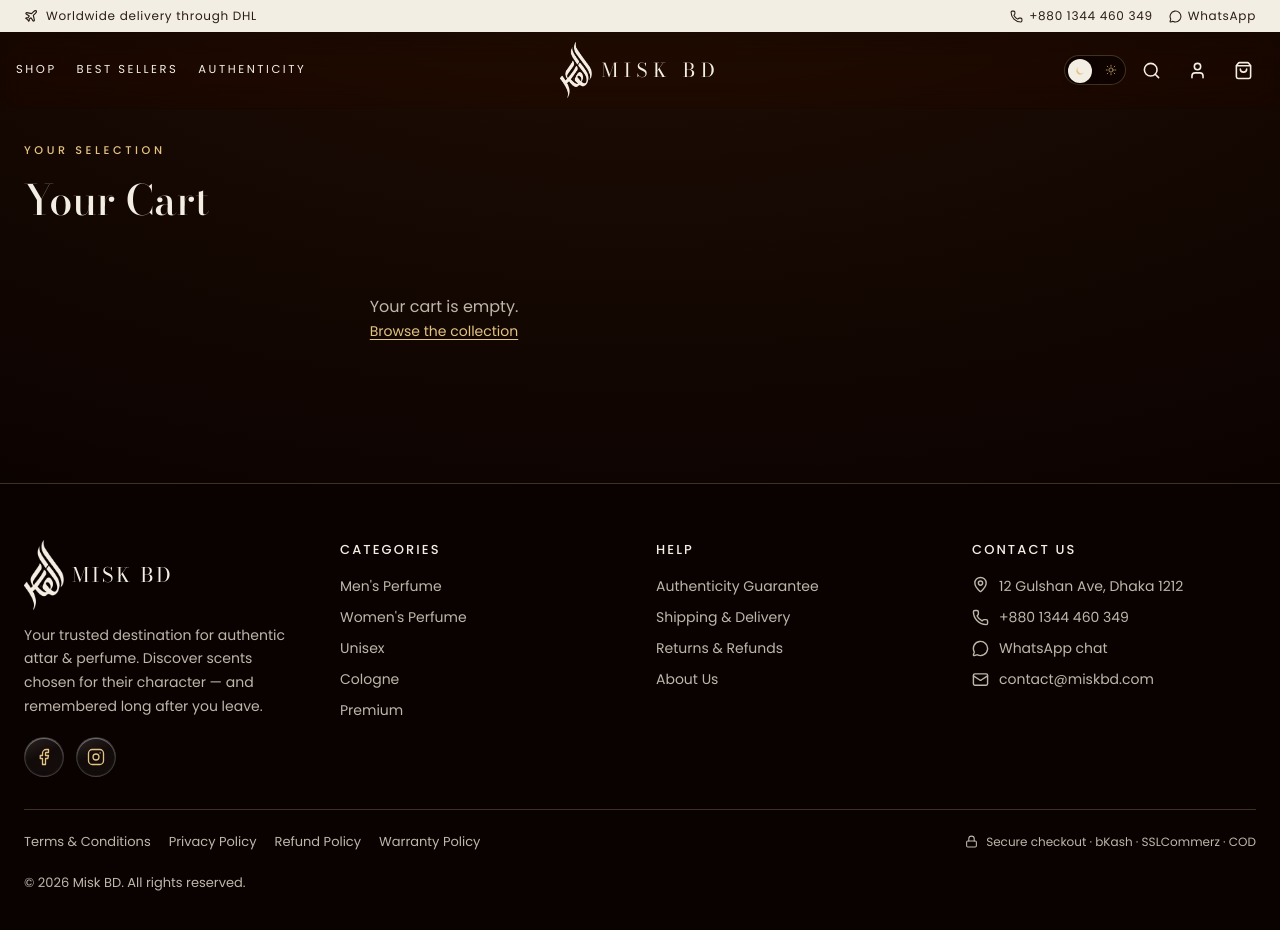
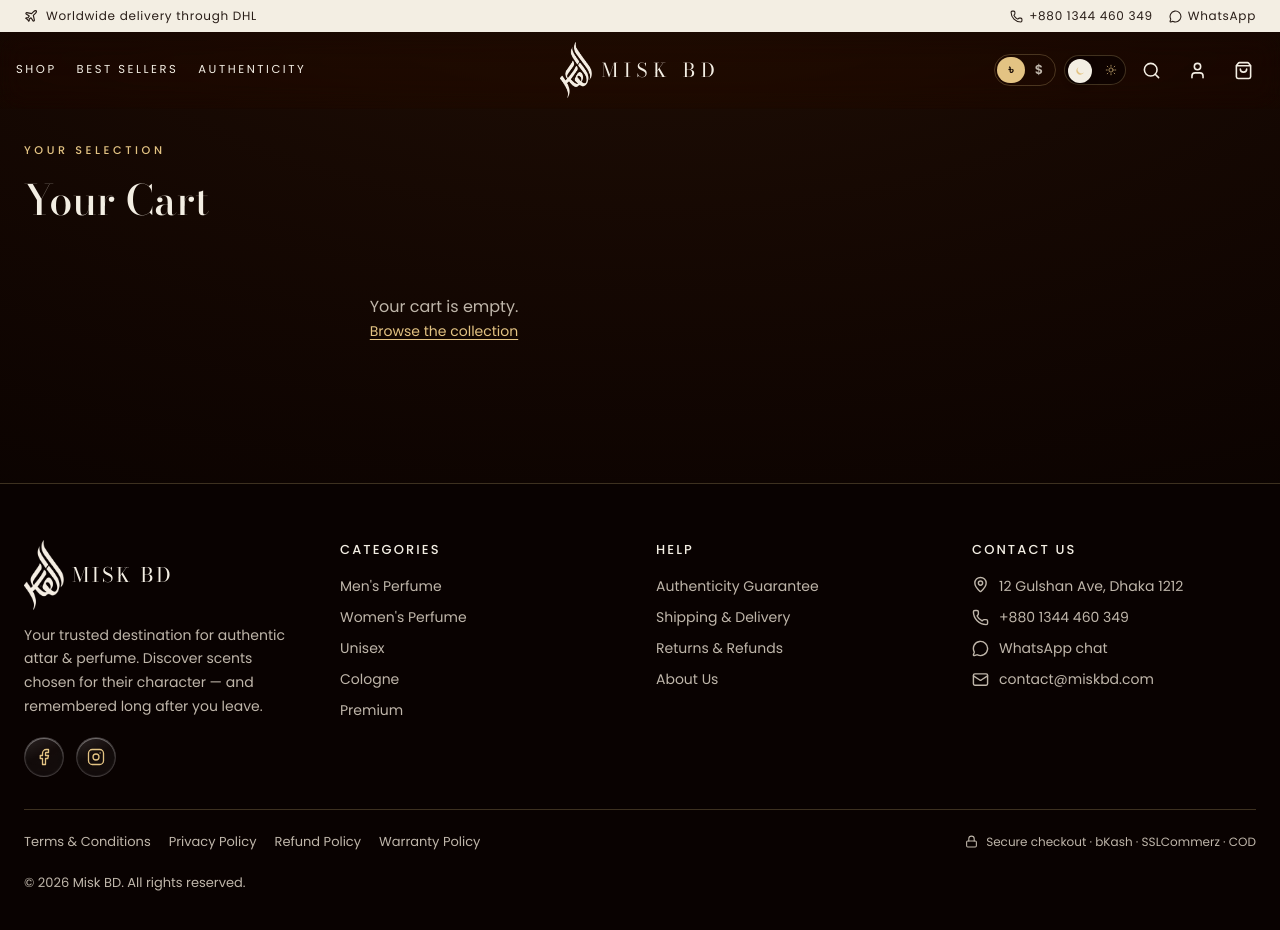
Before and after one commit to nasimul007/misk-bd-frontend, a Next.js app: page /cart in a window 1280 px wide. Shown: the top 930 px of the page. Built offline with nearby package versions, Linux system fonts and the light colour scheme.

Commit message:
Add BDT and USD currency switch

```diff
--- a/components/cart/CartDrawer.tsx
+++ b/components/cart/CartDrawer.tsx
@@ -4,11 +4,12 @@ import Link from "next/link";
 import { useEffect } from "react";
 import { X } from "lucide-react";
 import { cartSubtotal, useCart } from "@/lib/cart";
-import { money } from "@/lib/format";
+import { useMoney } from "@/lib/currency";
 import { CartLines } from "./CartLines";
 
 /** Slide-in cart. Closes on Esc, backdrop click, or when a link inside is followed. */
 export function CartDrawer() {
+  const money = useMoney();
   const open = useCart((s) => s.drawerOpen);
   const close = useCart((s) => s.closeDrawer);
   const items = useCart((s) => s.items);
--- a/components/cart/CartLines.tsx
+++ b/components/cart/CartLines.tsx
@@ -4,10 +4,11 @@ import Image from "next/image";
 import Link from "next/link";
 import { Minus, Plus, Trash2 } from "lucide-react";
 import { useCart } from "@/lib/cart";
-import { money } from "@/lib/format";
+import { useMoney } from "@/lib/currency";
 
 /** The list of cart items with quantity steppers. Shared by the drawer and the /cart page. */
 export function CartLines({ onNavigate }: { onNavigate?: () => void }) {
+  const money = useMoney();
   const items = useCart((s) => s.items);
   const changeQty = useCart((s) => s.changeQty);
   const remove = useCart((s) => s.remove);
--- a/components/cart/CartPage.tsx
+++ b/components/cart/CartPage.tsx
@@ -2,11 +2,12 @@
 
 import Link from "next/link";
 import { cartCount, cartSubtotal, useCart } from "@/lib/cart";
-import { money } from "@/lib/format";
+import { useMoney } from "@/lib/currency";
 import { CartLines } from "./CartLines";
 
 /** Full-page cart: the lines on one side, an order summary on the other. */
 export function CartPage() {
+  const money = useMoney();
   const items = useCart((s) => s.items);
   const hydrated = useCart((s) => s.hydrated);
   const clear = useCart((s) => s.clear);
--- a/components/checkout/CheckoutForm.tsx
+++ b/components/checkout/CheckoutForm.tsx
@@ -9,7 +9,8 @@ import { useCart } from "@/lib/cart";
 import { computeTotals, dialFor, emptyForm, estimateFor, bdLocal, validate, type CheckoutForm as Form } from "@/lib/checkout";
 import { paymentsFor, type PaymentId } from "@/lib/config";
 import { countries, dialCodes, geo } from "@/lib/data/geo";
-import { money } from "@/lib/format";
+import { useCurrency, useMoney } from "@/lib/currency";
+import { money as bdt } from "@/lib/format";
 import { newOrderId, orderStore, type Order } from "@/lib/orders";
 import { Field, ariaFor } from "./Field";
 
@@ -17,6 +18,8 @@ const card = { borderRadius: 18, padding: 24 } as const;
 const h = { fontSize: 18, fontWeight: 500, margin: "0 0 18px" } as const;
 
 export function CheckoutForm() {
+  const money = useMoney();
+  const currency = useCurrency();
   const router = useRouter();
   const items = useCart((s) => s.items);
   const hydrated = useCart((s) => s.hydrated);
@@ -211,6 +214,7 @@ export function CheckoutForm() {
           <span style={{ fontWeight: 500 }}>Total</span>
           <span className="font-display" style={{ fontSize: 24, color: "var(--lux-gold)" }}>{money(t.total)}</span>
         </div>
+        {currency === "USD" && <p style={{ margin: "8px 0 0", fontSize: 12.5, color: "var(--lux-ink-muted)", textAlign: "right" }}>Shown in USD for reference. You are charged {bdt(t.total)}.</p>}
         {t.savings > 0 && <p style={{ margin: "8px 0 0", fontSize: 13, color: "var(--lux-success)", textAlign: "right" }}>You save {money(t.savings)} on this order</p>}
         <button type="submit" disabled={placing} className="lux-btn-fill lux-focus" style={{ width: "100%", padding: "0.95rem", marginTop: 18 }}>{placing ? "Placing order…" : "Place order"}</button>
         {touched && !ok && <p role="alert" style={{ margin: "10px 0 0", fontSize: 12.5, color: "var(--lux-warning)", textAlign: "center" }}>Please fix the highlighted fields.</p>}
--- a/components/checkout/OrderReceipt.tsx
+++ b/components/checkout/OrderReceipt.tsx
@@ -6,7 +6,8 @@ import { useMemo, useSyncExternalStore } from "react";
 import { Check } from "lucide-react";
 import { payments } from "@/lib/config";
 import { estimateFor } from "@/lib/checkout";
-import { money } from "@/lib/format";
+import { useCurrency, useMoney } from "@/lib/currency";
+import { money as bdt } from "@/lib/format";
 import { orderStore, type Order } from "@/lib/orders";
 
 function useOrder(id: string): Order | null | undefined {
@@ -24,6 +25,8 @@ function useOrder(id: string): Order | null | undefined {
 
 /** Confirmation and receipt. Until there is a backend, only the browser that placed the order can show it. */
 export function OrderReceipt({ id }: { id: string }) {
+  const money = useMoney();
+  const currency = useCurrency();
   const order = useOrder(id);
 
   if (order === undefined) return <div style={{ minHeight: "50vh" }} aria-busy="true" />;
@@ -79,6 +82,7 @@ export function OrderReceipt({ id }: { id: string }) {
           <span style={{ fontWeight: 500 }}>{order.pay === "cod" ? "Total due on delivery" : "Total"}</span>
           <span className="font-display" style={{ fontSize: 24, color: "var(--lux-gold)" }}>{money(t.total)}</span>
         </div>
+        {currency === "USD" && <p style={{ margin: "8px 0 0", fontSize: 12.5, color: "var(--lux-ink-muted)", textAlign: "right" }}>Shown in USD for reference. You are charged {bdt(t.total)}.</p>}
       </div>
 
       <div className="flex flex-wrap justify-center gap-3.5" style={{ marginTop: 28 }}>
--- a/components/product/ProductBuy.tsx
+++ b/components/product/ProductBuy.tsx
@@ -5,12 +5,13 @@ import { Minus, Plus, ShoppingBag, Tag } from "lucide-react";
 import { Badge } from "@/components/ui/Badge";
 import { Button } from "@/components/ui/Button";
 import { StockPill } from "@/components/ui/StockPill";
-import { money } from "@/lib/format";
+import { useMoney } from "@/lib/currency";
 import { useCart } from "@/lib/cart";
 import type { PricedProduct } from "@/lib/types";
 
 /** Price, size picker, quantity stepper and add-to-cart. */
 export function ProductBuy({ product }: { product: PricedProduct }) {
+  const money = useMoney();
   const { title, stock, card, sizes } = product;
   const add = useCart((s) => s.add);
   const [size, setSize] = useState<string | null>(null);
--- a/components/shop/ShopControls.tsx
+++ b/components/shop/ShopControls.tsx
@@ -5,7 +5,7 @@ import { usePathname, useRouter } from "next/navigation";
 import { ArrowUpDown, Check, ChevronDown, Search, SlidersHorizontal } from "lucide-react";
 import { Chip } from "@/components/ui/Chip";
 import { CATEGORIES, FAMILIES, SIZES, SORTS, toSearch, type ShopQuery } from "@/lib/catalogue";
-import { money } from "@/lib/format";
+import { useMoney } from "@/lib/currency";
 import type { Section } from "@/lib/types";
 
 const label = { fontSize: 12, textTransform: "uppercase", letterSpacing: "0.14em", color: "var(--lux-ink-muted)", marginBottom: 10 } as const;
@@ -20,6 +20,7 @@ type Props = {
 
 /** Search, sort, chips and the filter rail. All state lives in the URL, so every view is shareable. */
 export function ShopControls({ query, sections, bounds, hasSale, children }: Props) {
+  const money = useMoney();
   const router = useRouter();
   const pathname = usePathname();
   const [, startTransition] = useTransition();
--- a/components/site/Header.tsx
+++ b/components/site/Header.tsx
@@ -4,6 +4,7 @@ import Link from "next/link";
 import { useEffect, useState } from "react";
 import { Menu, Phone, MessageCircle, Plane, Search, User, X } from "lucide-react";
 import { ModeToggle } from "@/components/ui/ModeToggle";
+import { CurrencyToggle } from "@/components/ui/CurrencyToggle";
 import { CartButton } from "@/components/cart/CartButton";
 import { Logo } from "./Logo";
 
@@ -51,7 +52,7 @@ export function Header() {
               <span className="font-display" style={{ whiteSpace: "nowrap", letterSpacing: "0.3em", color: "var(--lux-ink)", fontSize: "1.2rem" }}>MISK&nbsp;BD</span>
             </Link>
             <div className="flex items-center gap-1" style={{ justifySelf: "end" }}>
-              <span className="hidden lg:inline-flex"><ModeToggle /></span>
+              <span className="hidden lg:inline-flex items-center gap-2"><CurrencyToggle /><ModeToggle /></span>
               <Link href="/shop" className={`${btn} inline-flex`} style={iconBtn} aria-label="Search"><Search size={19} /></Link>
               <Link href="/login" style={iconBtn} aria-label="Account" className={`${btn} hidden lg:inline-flex`}><User size={19} /></Link>
               <CartButton />
@@ -66,7 +67,7 @@ export function Header() {
               ))}
               <div className="flex items-center justify-between" style={{ paddingTop: 14 }}>
                 <Link href="/login" className={`${btn} inline-flex`} style={iconBtn} aria-label="Account" onClick={() => setOpen(false)}><User size={20} /></Link>
-                <ModeToggle />
+                <span className="inline-flex items-center gap-2"><CurrencyToggle /><ModeToggle /></span>
               </div>
             </div>
           </div>
--- /dev/null
+++ b/components/ui/CurrencyToggle.tsx
@@ -0,0 +1,34 @@
+"use client";
+
+import { setCurrency, useCurrency } from "@/lib/currency";
+import type { Currency } from "@/lib/format";
+
+const options: { id: Currency; label: string; name: string }[] = [
+  { id: "BDT", label: "৳", name: "Bangladeshi Taka" },
+  { id: "USD", label: "$", name: "US Dollar" },
+];
+
+/** BDT / USD display switch. The charged amount is always BDT. */
+export function CurrencyToggle() {
+  const current = useCurrency();
+  return (
+    <div role="group" aria-label="Display currency" className="inline-flex" style={{ borderRadius: 999, border: "1px solid var(--lux-line)", padding: 2 }}>
+      {options.map((o) => {
+        const on = o.id === current;
+        return (
+          <button
+            key={o.id}
+            type="button"
+            aria-pressed={on}
+            aria-label={`Show prices in ${o.name}`}
+            onClick={() => setCurrency(o.id)}
+            className="lux-focus"
+            style={{ width: 28, height: 26, borderRadius: 999, border: 0, cursor: "pointer", fontSize: 13, fontWeight: 600, background: on ? "var(--lux-gold)" : "transparent", color: on ? "var(--lux-bg)" : "var(--lux-ink-muted)", transition: "background var(--dur-mid) var(--ease-lux)" }}
+          >
+            {o.label}
+          </button>
+        );
+      })}
+    </div>
+  );
+}
--- a/components/ui/ProductCard.tsx
+++ b/components/ui/ProductCard.tsx
@@ -1,12 +1,15 @@
+"use client";
+
 import Image from "next/image";
 import Link from "next/link";
 import type { PricedProduct } from "@/lib/types";
-import { money } from "@/lib/format";
+import { useMoney } from "@/lib/currency";
 import { AddToCartButton } from "@/components/cart/AddToCartButton";
 import { Badge } from "./Badge";
 
 /** Storefront product card: frosted surface, square image, serif title, gold price. */
 export function ProductCard({ product }: { product: PricedProduct }) {
+  const money = useMoney();
   const { id, title, image, bestseller, stock, variants, card } = product;
   const { price, maxPrice, compareAt, discountLabel } = card;
   return (
--- /dev/null
+++ b/lib/currency.ts
@@ -0,0 +1,38 @@
+"use client";
+
+import { useSyncExternalStore } from "react";
+import { money, type Currency } from "@/lib/format";
+
+const KEY = "misk_currency";
+const listeners = new Set<() => void>();
+
+function subscribe(cb: () => void) {
+  listeners.add(cb);
+  window.addEventListener("storage", cb);
+  return () => {
+    listeners.delete(cb);
+    window.removeEventListener("storage", cb);
+  };
+}
+
+function read(): Currency {
+  try {
+    return localStorage.getItem(KEY) === "USD" ? "USD" : "BDT";
+  } catch {
+    return "BDT";
+  }
+}
+
+export function setCurrency(next: Currency) {
+  try { localStorage.setItem(KEY, next); } catch {}
+  listeners.forEach((l) => l());
+}
+
+/** Display currency. Prices are always stored and charged in BDT; USD is a reference view. */
+export const useCurrency = (): Currency => useSyncExternalStore(subscribe, read, () => "BDT" as Currency);
+
+/** `money` bound to the shopper's chosen display currency. */
+export function useMoney() {
+  const currency = useCurrency();
+  return (amount: number) => money(amount, currency);
+}
--- a/lib/format.ts
+++ b/lib/format.ts
@@ -4,6 +4,6 @@ export const USD_RATE = 0.0083;
 
 export function money(amount: number, currency: Currency = "BDT", rate = USD_RATE): string {
   return currency === "USD"
-    ? `$${Math.round(amount * rate).toLocaleString("en-US")}`
+    ? `$${(amount * rate).toLocaleString("en-US", { minimumFractionDigits: 2, maximumFractionDigits: 2 })}`
     : `৳${Number(amount).toLocaleString("en-US")}`;
 }
```
